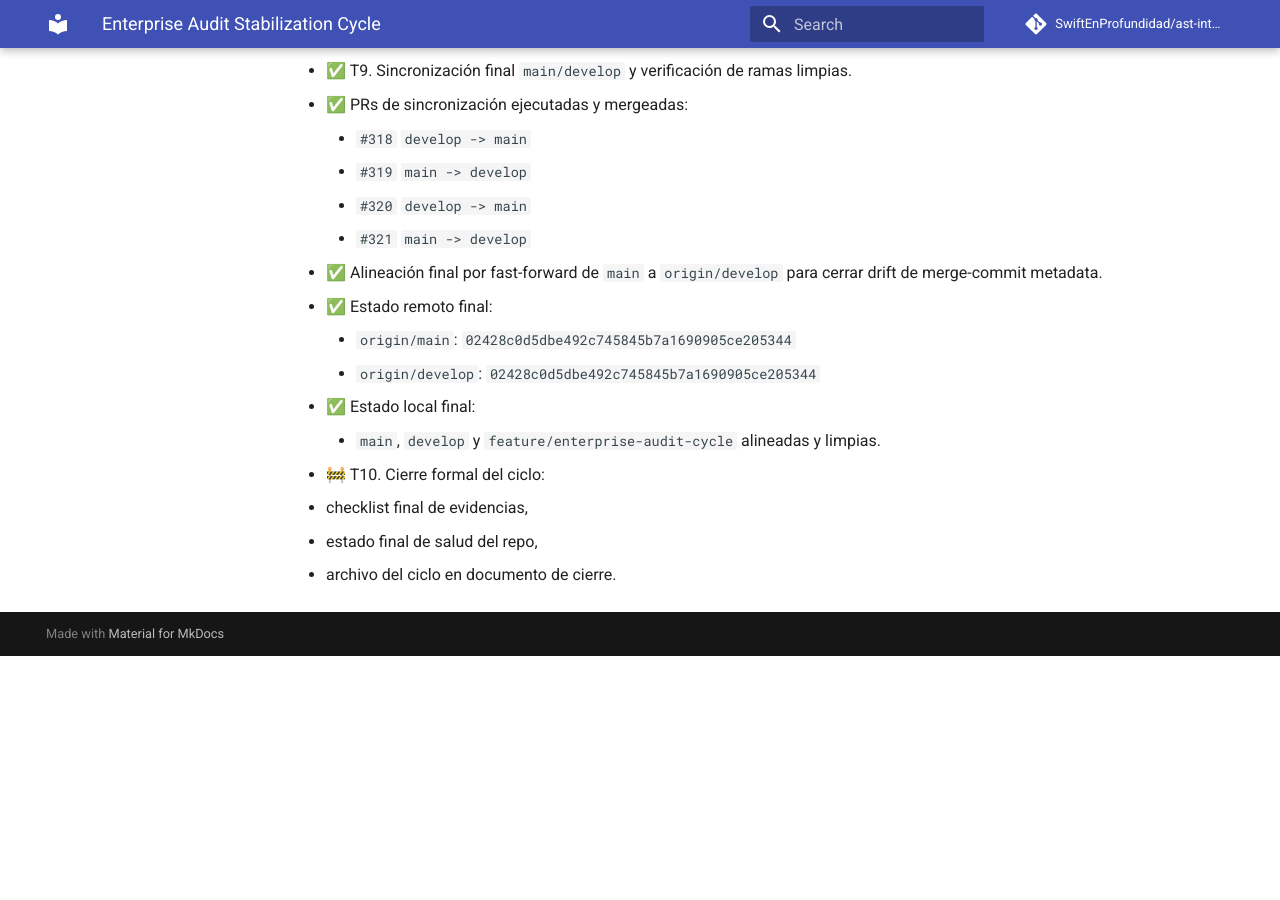
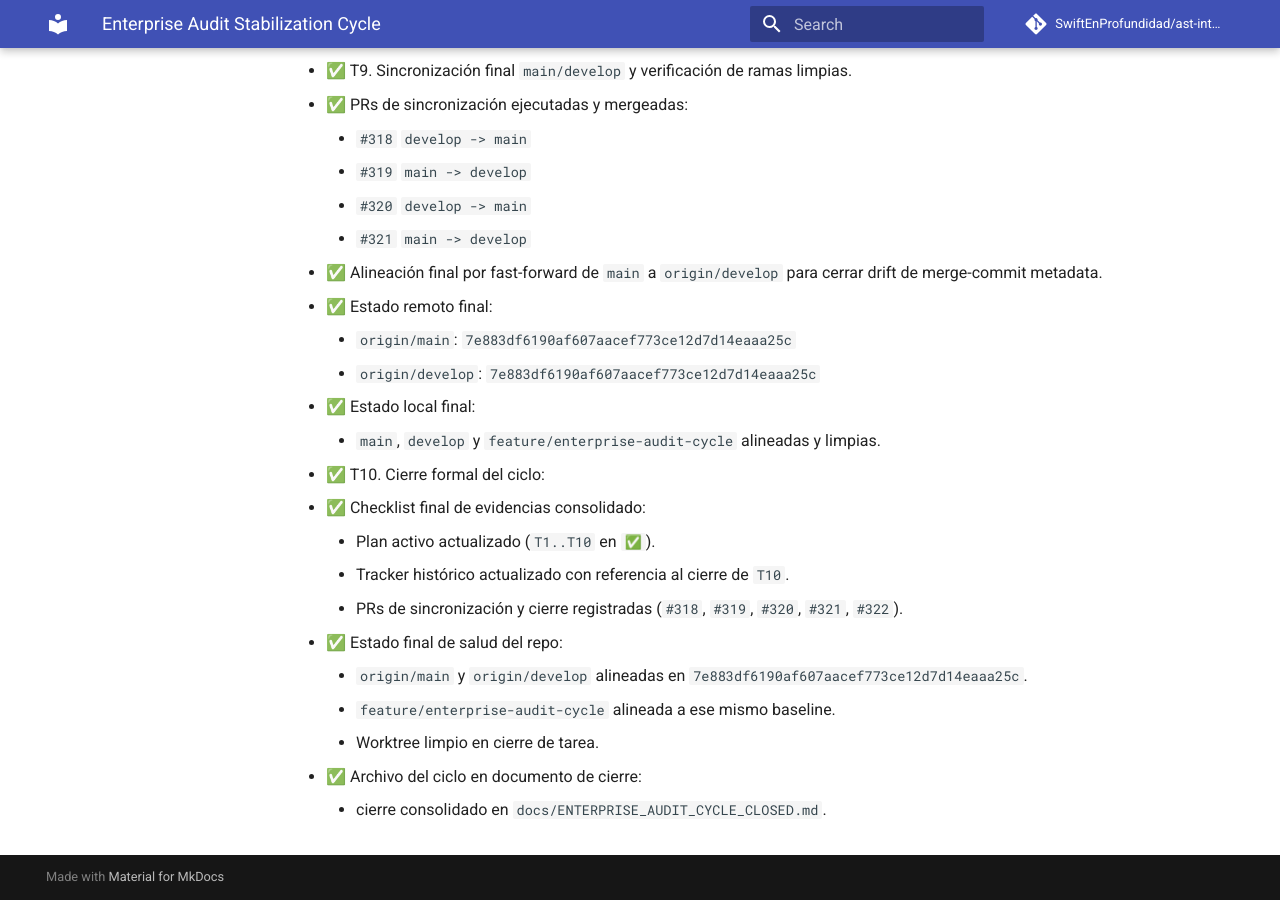
Before and after one commit to SwiftEnProfundidad/ast-intelligence-hooks, an MkDocs documentation site: the page built from docs/ENTERPRISE_AUDIT_STABILIZATION_CYCLE.md, in a window 1280 px wide and 900 px high, scrolled down 1576 px. Built offline with MkDocs 1.6.1 and Material for MkDocs 9.7.7, drawn with Linux system fonts in a browser that asks for light colours; comment, search, counter and statistics services are not loaded; before the commit the page ends 2232 px from its top, so only the background shows below that; some of the changed text lies outside the part shown.

Commit message:
docs(cycle): close T10 and archive stabilization cycle

```diff
--- a/docs/ENTERPRISE_AUDIT_STABILIZATION_CYCLE.md
+++ b/docs/ENTERPRISE_AUDIT_STABILIZATION_CYCLE.md
@@ -47,11 +48,18 @@ Todas las fases/tareas están definidas por anticipación; no se añaden tareas
     - `#321` `main -> develop`
   - ✅ Alineación final por fast-forward de `main` a `origin/develop` para cerrar drift de merge-commit metadata.
   - ✅ Estado remoto final:
-    - `origin/main`: `02428c0d5dbe492c745845b7a1690905ce205344`
-    - `origin/develop`: `02428c0d5dbe492c745845b7a1690905ce205344`
+    - `origin/main`: `7e883df6190af607aacef773ce12d7d14eaaa25c`
+    - `origin/develop`: `7e883df6190af607aacef773ce12d7d14eaaa25c`
   - ✅ Estado local final:
     - `main`, `develop` y `feature/enterprise-audit-cycle` alineadas y limpias.
-- 🚧 T10. Cierre formal del ciclo:
-  - checklist final de evidencias,
-  - estado final de salud del repo,
-  - archivo del ciclo en documento de cierre.
+- ✅ T10. Cierre formal del ciclo:
+  - ✅ Checklist final de evidencias consolidado:
+    - Plan activo actualizado (`T1..T10` en `✅`).
+    - Tracker histórico actualizado con referencia al cierre de `T10`.
+    - PRs de sincronización y cierre registradas (`#318`, `#319`, `#320`, `#321`, `#322`).
+  - ✅ Estado final de salud del repo:
+    - `origin/main` y `origin/develop` alineadas en `7e883df6190af607aacef773ce12d7d14eaaa25c`.
+    - `feature/enterprise-audit-cycle` alineada a ese mismo baseline.
+    - Worktree limpio en cierre de tarea.
+  - ✅ Archivo del ciclo en documento de cierre:
+    - cierre consolidado en `docs/ENTERPRISE_AUDIT_CYCLE_CLOSED.md`.
```
Also changed, not shown: other parts of docs/ENTERPRISE_AUDIT_STABILIZATION_CYCLE.md (+1 -0 lines), docs/ENTERPRISE_AUDIT_CYCLE_CLOSED.md (+20 -1 lines), docs/REFRACTOR_PROGRESS.md (+5 -2 lines).
